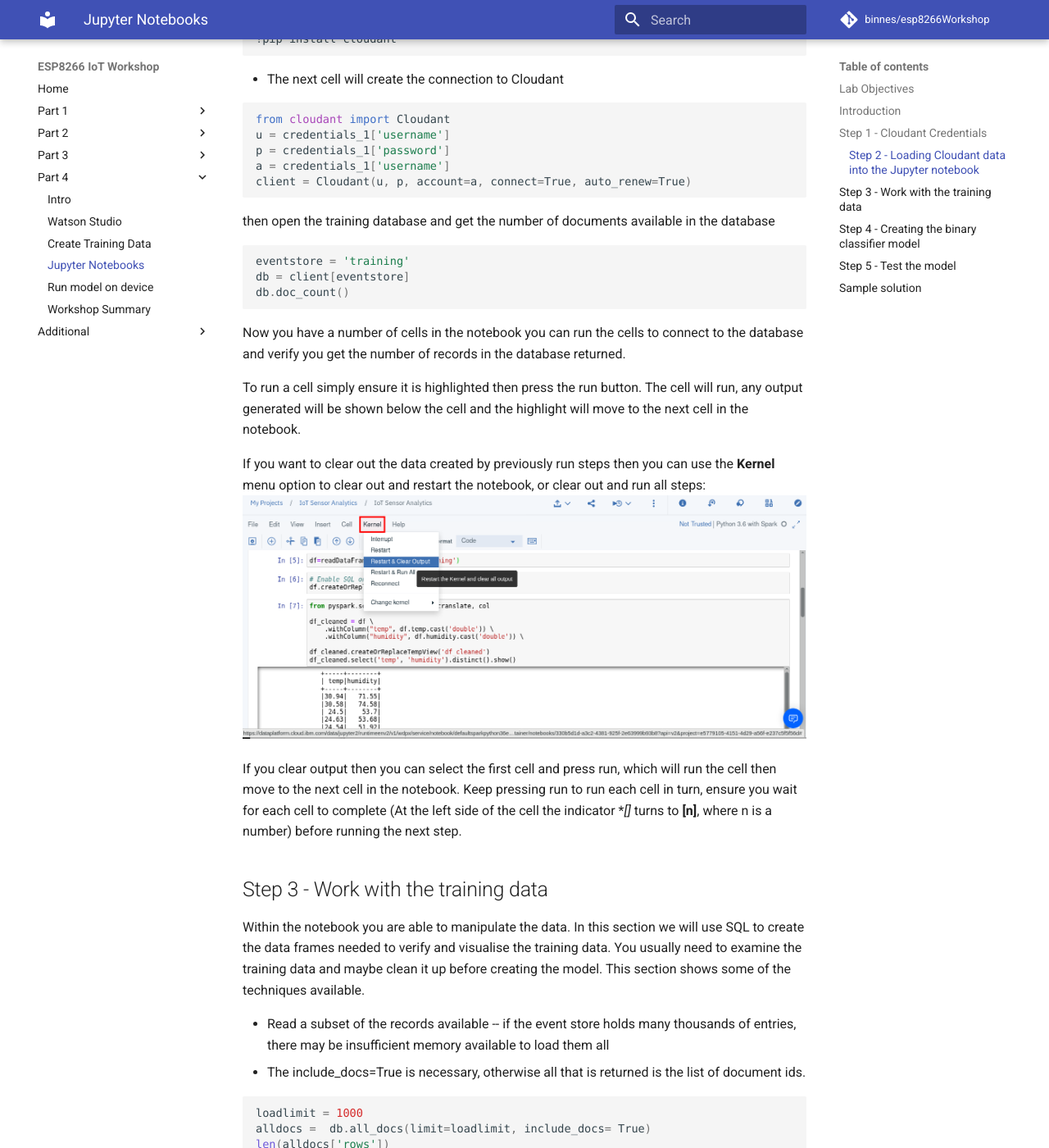
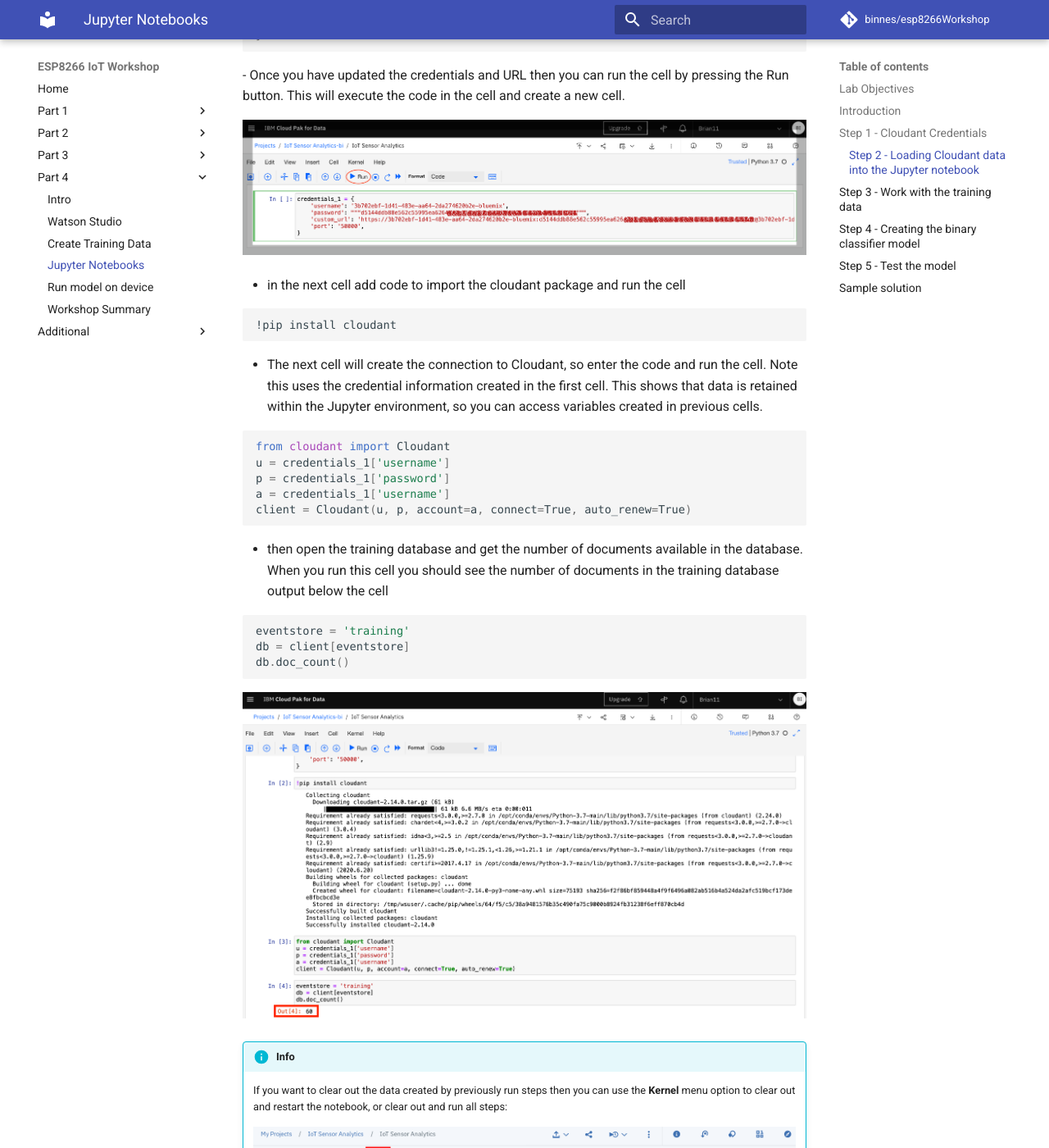
Before and after one commit to binnes/esp8266Workshop, an MkDocs documentation site: the page built from docs/part4/JUPYTER.md, in a window 1280 px wide and 1400 px high, scrolled down 3287 px. Shown: the whole window at 82% size. Built offline with MkDocs 1.6.1 and Material for MkDocs 9.7.7, drawn with Linux system fonts in a browser that asks for light colours; comment, search, counter and statistics services are not loaded; some of the changed text lies outside the part shown.

Commit message:
tidy up part 4 new Jupyter notebook section

````diff
--- a/docs/part4/JUPYTER.md
+++ b/docs/part4/JUPYTER.md
@@ -14,6 +14,8 @@ In this lab you will read IoT data into a Watson Studio Project Jupyter Notebook
 Jupyter Notebooks are a web-based computational environment for interactive data science and scientific computing. A Jupyter Notebook document is a JSON document, following a versioned schema, and containing an ordered list of input/output cells which can contain code, text (using Markdown), mathematics, plots and rich media, usually ending with the ".ipynb" extension. A Jupyter kernel is a program responsible for handling various types of request (code execution, code completions, inspection), and providing a reply.
 
 The steps below will build up the Jupyter notebook, there is a solution notebook at the end to use if you need assistance to complete any step.
+
+There are a number of ways of getting data into a Jupyter notebook.  The User interface provides a way to upload files and create connections to data providerts. For this example we will connect to the Cloudant data where the training data was stored using a Cloudant python library.
 
 ## Step 1 - Cloudant Credentials
 
@@ -48,14 +50,17 @@ credentials_1 = {
 }
 
 ```
+- Once you have updated the credentials and URL then you can run the cell by pressing the Run button.  This will execute the code in the cell and create a new cell.
 
-- in the next cell add code to import the cloudant package
+![Run cell](screenshots/WatsonStudio-run.png)
+
+- in the next cell add code to import the cloudant package and run the cell
 
 ```python
 !pip install cloudant
 ```
 
-- The next cell will create the connection to Cloudant
+- The next cell will create the connection to Cloudant, so enter the code and run the cell.  Note this uses the credential information created in the first cell.  This shows that data is retained within the Jupyter environment, so you can access variables created in previous cells.
 
 ```python
 from cloudant import Cloudant
@@ -65,7 +70,7 @@ a = credentials_1['username']
 client = Cloudant(u, p, account=a, connect=True, auto_renew=True)
 ```
 
-then open the training database and get the number of documents available in the database
+- then open the training database and get the number of documents available in the database.  When you run this cell you should see the number of documents in the training database output below the cell
 
 ```python
 eventstore = 'training'
@@ -73,17 +78,18 @@ db = client[eventstore]
 db.doc_count()
 ```
 
-Now you have a number of cells in the notebook you can run the cells to connect to the database and verify you get the number of records in the database returned.
+![Database record count](screenshots/WatsonStudio-count.png)
 
-To run a cell simply ensure it is highlighted then press the run button.  The cell will run, any output generated will be shown below the cell and the highlight will move to the next cell in the notebook.
+!!!Info
+    If you want to clear out the data created by previously run steps then you can use the **Kernel** menu option to clear out and restart the notebook, or clear out and run all steps:
 
-If you want to clear out the data created by previously run steps then you can use the **Kernel** menu option to clear out and restart the notebook, or clear out and run all steps: ![restarting a notebook](screenshots/WatsonStudio-kernel-options.png)
+    ![restarting a notebook](screenshots/WatsonStudio-kernel-options.png)
 
-If you clear output then you can select the first cell and press run, which will run the cell then move to the next cell in the notebook.  Keep pressing run to run each cell in turn, ensure you wait for each cell to complete (At the left side of the cell the indicator **[*]** turns to **[n]**, where n is a number) before running the next step.
+    If you clear output then you can select the first cell and press run, which will run the cell then move to the next cell in the notebook.  Keep pressing run to run each cell in turn, ensure you wait for each cell to complete (At the left side of the cell the indicator **[*]** turns to **[n]**, where n is a number) before running the next step.
 
 ## Step 3 - Work with the training data
 
-Within the notebook you are able to manipulate the data. In this section we will use SQL to create the data frames needed to verify and visualise the training data.  You usually need to examine the training data and maybe clean it up before creating the model.  This section shows some of the techniques available.
+Within the notebook you are able to manipulate the data. You usually need to examine the training data and maybe clean it up before creating the model.
 
 - Read a subset of the records available -- if the event store holds many thousands of entries, there may be insufficient memory available to load them all
 - The include_docs=True is necessary, otherwise all that is returned is the list of document ids.
````
Also changed, not shown: other parts of docs/part4/JUPYTER.md (+2 -2 lines), docs/part4/screenshots/WatsonStudio-count.png (added), docs/part4/screenshots/WatsonStudio-run.png (added).
